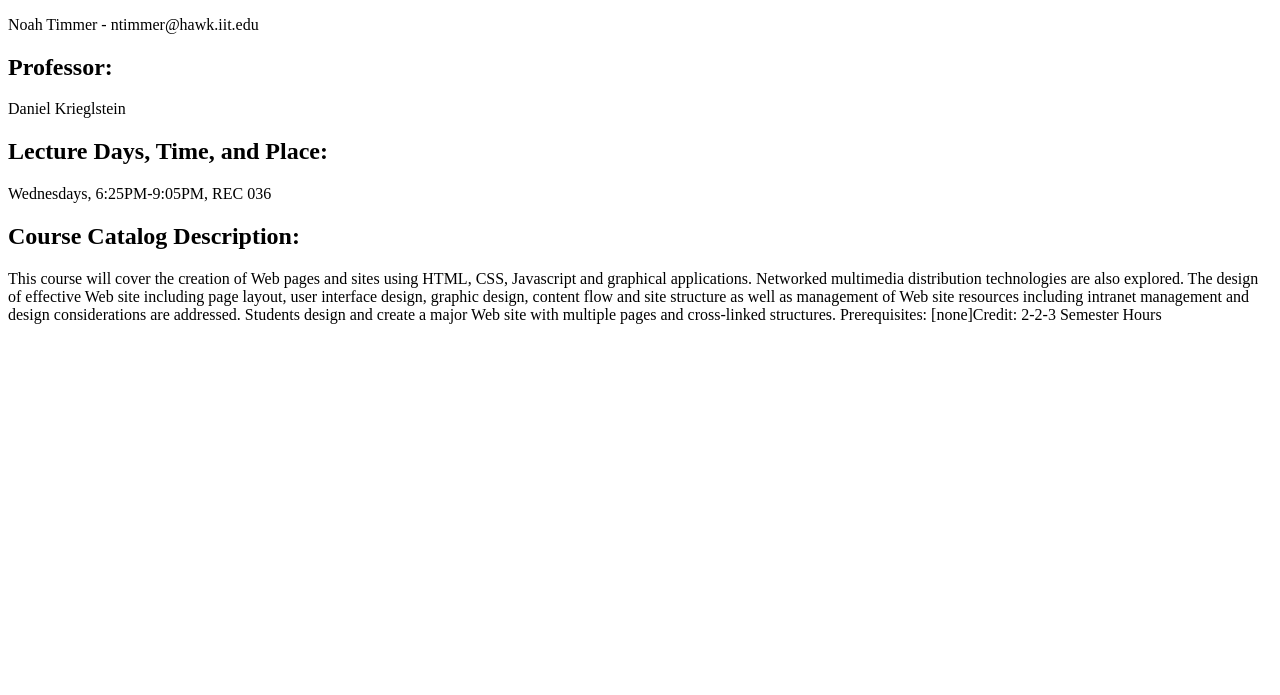
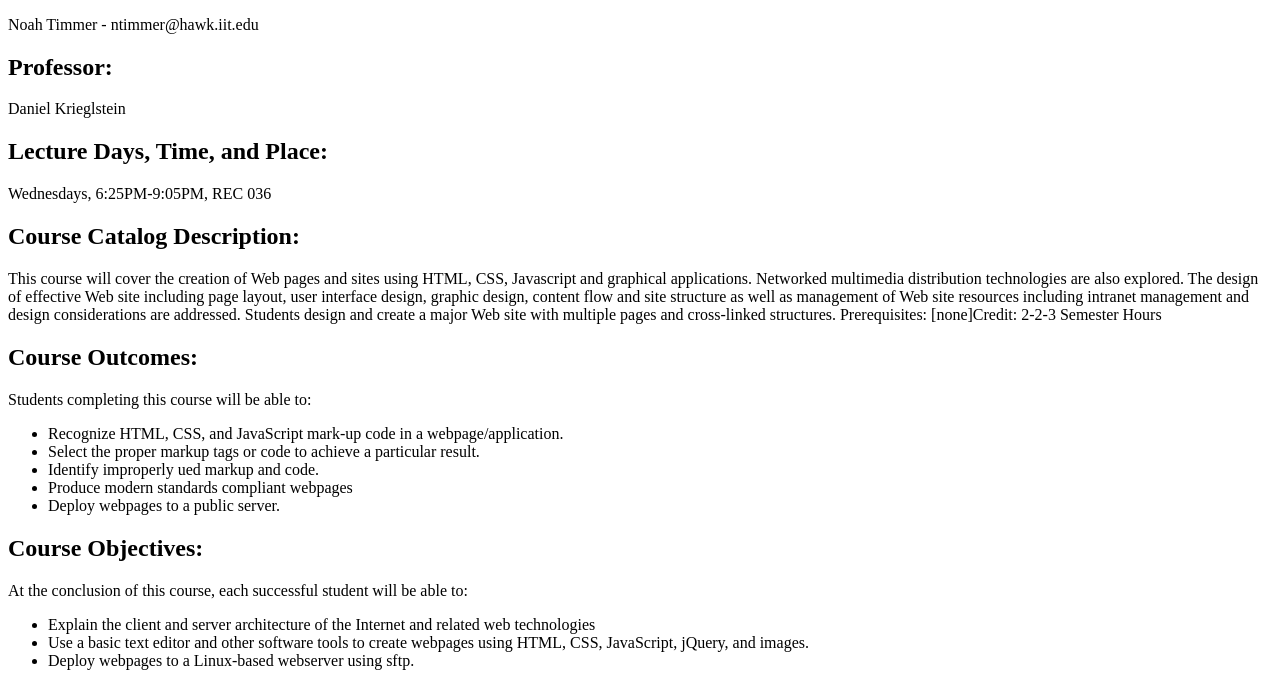
Before and after one commit to nctimmer/lab-2, a plain HTML site: page index.html in a window 1280 px wide. Shown: the part 105-800 px from the top of the page. Drawn offline with Linux system fonts and the light colour scheme.

Commit message:
Update index.html

```diff
--- a/index.html
+++ b/index.html
@@ -14,3 +14,23 @@
 	<p>Wednesdays, 6:25PM-9:05PM, REC 036</p>
 	<h2>Course Catalog Description:</h2>
 	<p>This course will cover the creation of Web pages and sites using HTML, CSS, Javascript and graphical applications. Networked multimedia distribution technologies are also explored. The design of effective Web site including page layout, user interface design, graphic design, content flow and site structure as well as management of Web site resources including intranet management and design considerations are addressed. Students design and create a major Web site with multiple pages and cross-linked structures. Prerequisites: [none]Credit: 2-2-3 Semester Hours</p>
+
+	<h2>Course Outcomes:</h2>
+	<p>Students completing this course will be able to:</p>
+	<ul>
+		<li>Recognize HTML, CSS, and JavaScript mark-up code in a webpage/application.</li>
+		<li>Select the proper markup tags or code to achieve a particular result.</li>
+		<li>Identify improperly ued markup and code.</li>
+		<li>Produce modern standards compliant webpages</li>
+		<li>Deploy webpages to a public server.</li>
+	</ul>
+
+	<h2>Course Objectives:</h2>
+	<p>At the conclusion of this course, each successful student will be able to:</p>
+	<ul>
+		<li>Explain the client and server architecture of the Internet and related web technologies</li>
+		<li>Use a basic text editor and other software tools to create webpages using HTML, CSS, JavaScript, jQuery, and images.</li>
+		<li>Deploy webpages to a Linux-based webserver using sftp.</li>
+	</ul>
+</body>
+</html>
```
